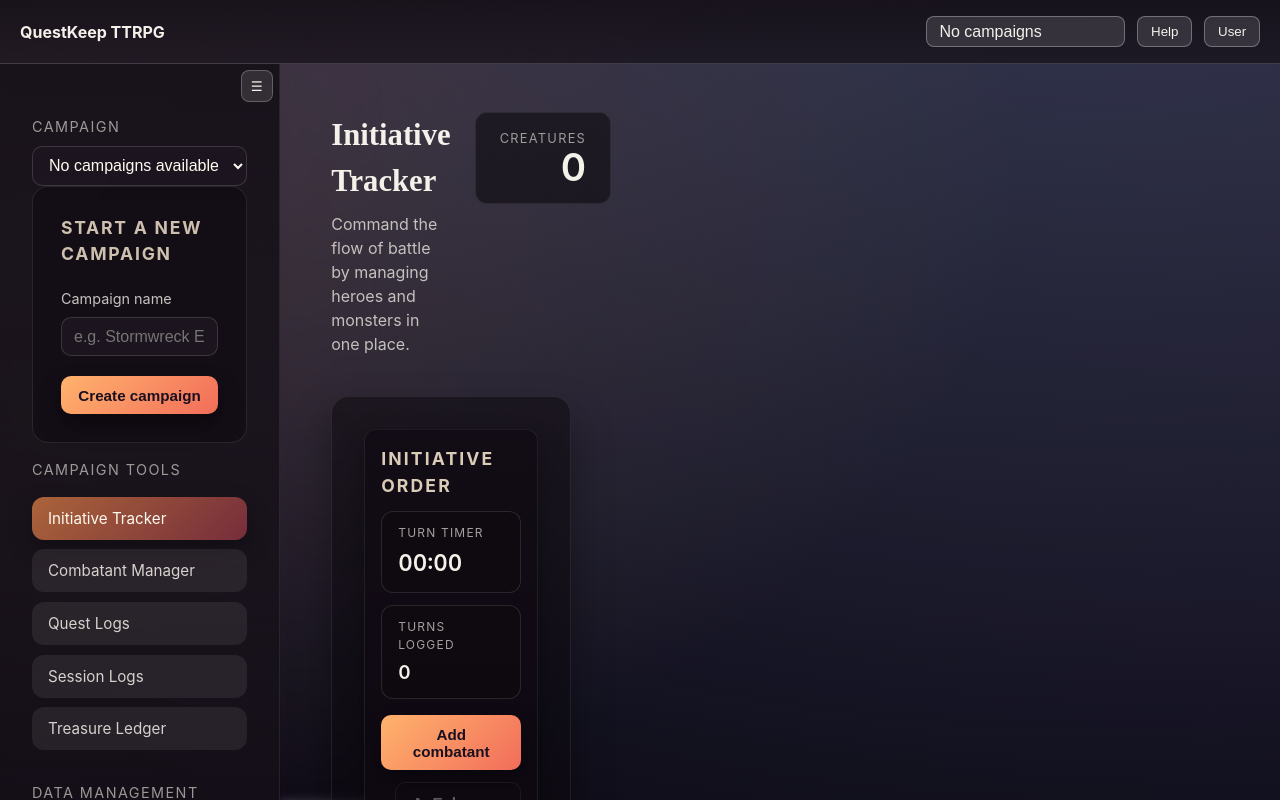
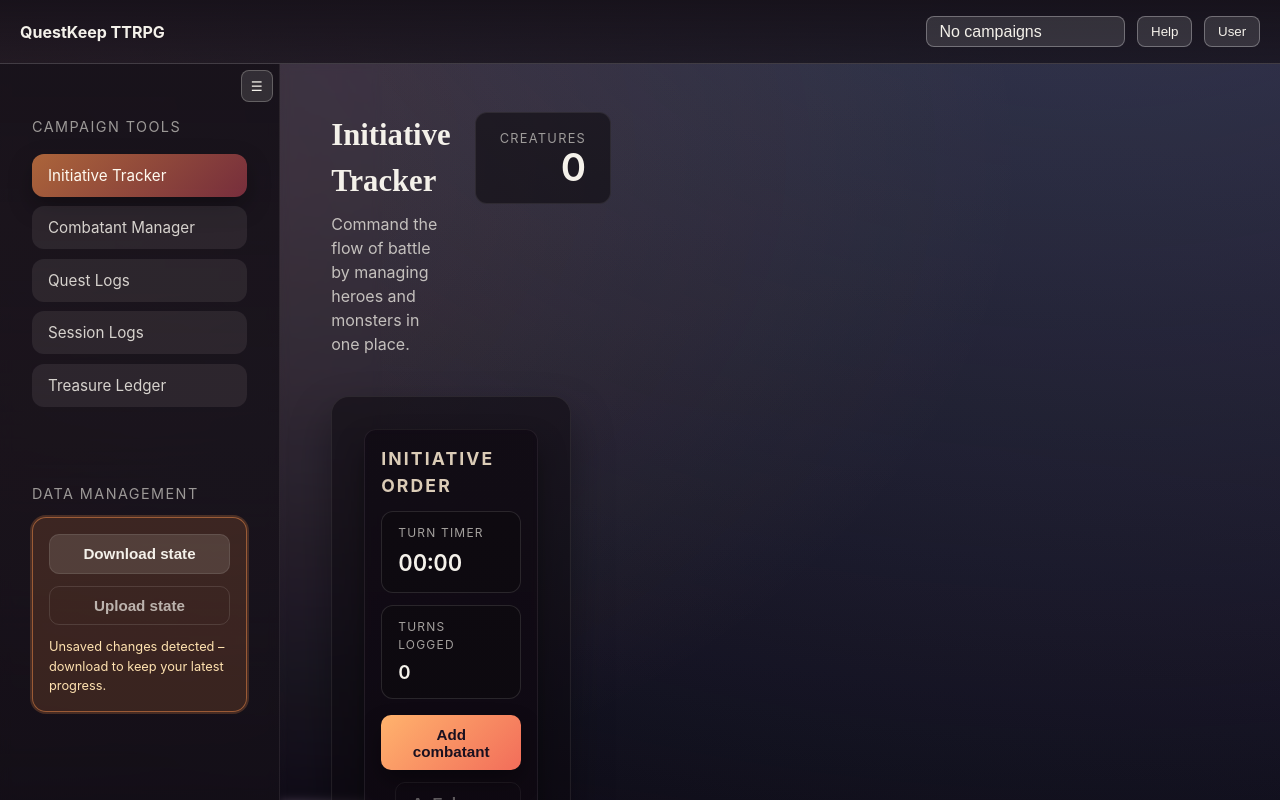
Before and after one commit to FireHeartA/DND, a React (Vite) app in the folder apps/dnd-initiative-tracker/: page / in a window 1280 px wide. Shown: the top 800 px of the page. Built offline with nearby package versions, Linux system fonts and the light colour scheme.

Commit message:
remove campaign from sidebar

```diff
--- a/apps/dnd-initiative-tracker/src/components/layout/Sidebar.tsx
+++ b/apps/dnd-initiative-tracker/src/components/layout/Sidebar.tsx
@@ -67,7 +67,7 @@ export const Sidebar: React.FC<SidebarProps> = ({
     {!isMinimized && (
       <>
     <nav className="sidebar__nav">
-      <div className="sidebar__campaign-controls">
+      {/* <div className="sidebar__campaign-controls">
         <label>
           <span className="sidebar__section">Campaign</span>
           <select
@@ -94,7 +94,7 @@ export const Sidebar: React.FC<SidebarProps> = ({
           {campaignFormError && <p className="form-error">{campaignFormError}</p>}
           <button type="submit" className="primary-button">Create campaign</button>
         </form>
-      </div>
+      // </div> */}
       <span className="sidebar__section">Campaign Tools</span>
       <ul>
         <li>
```
